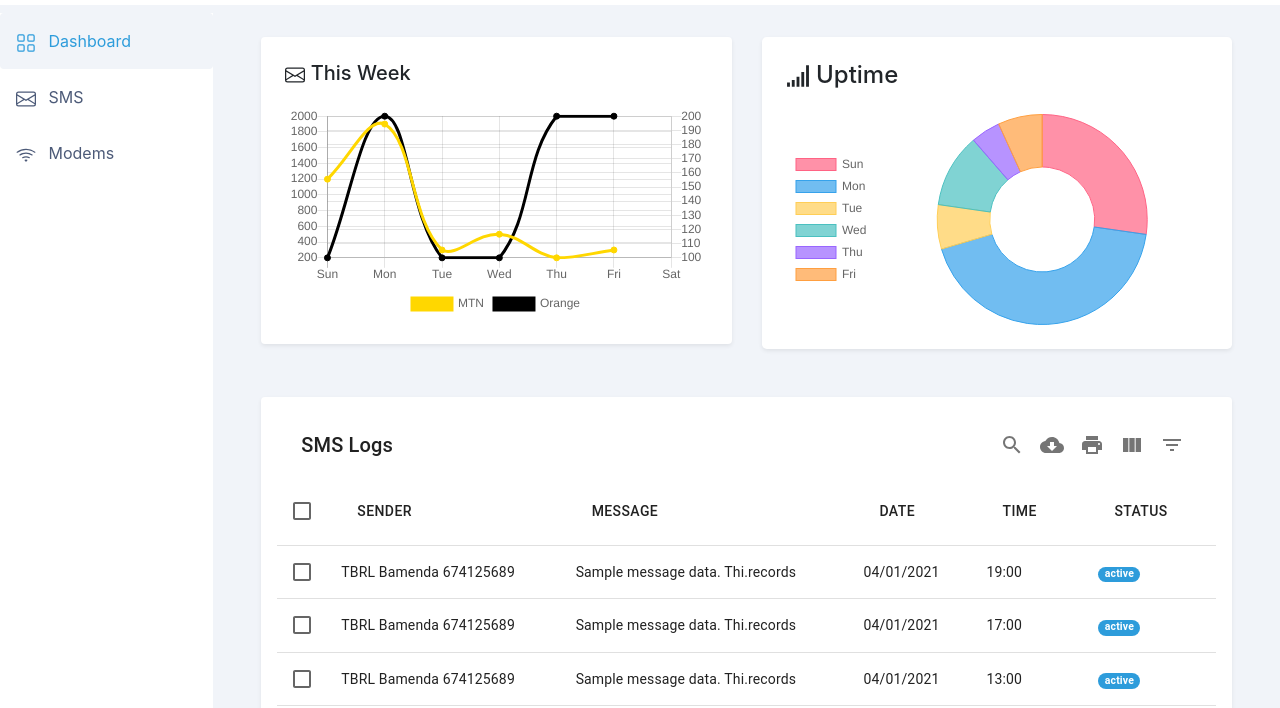
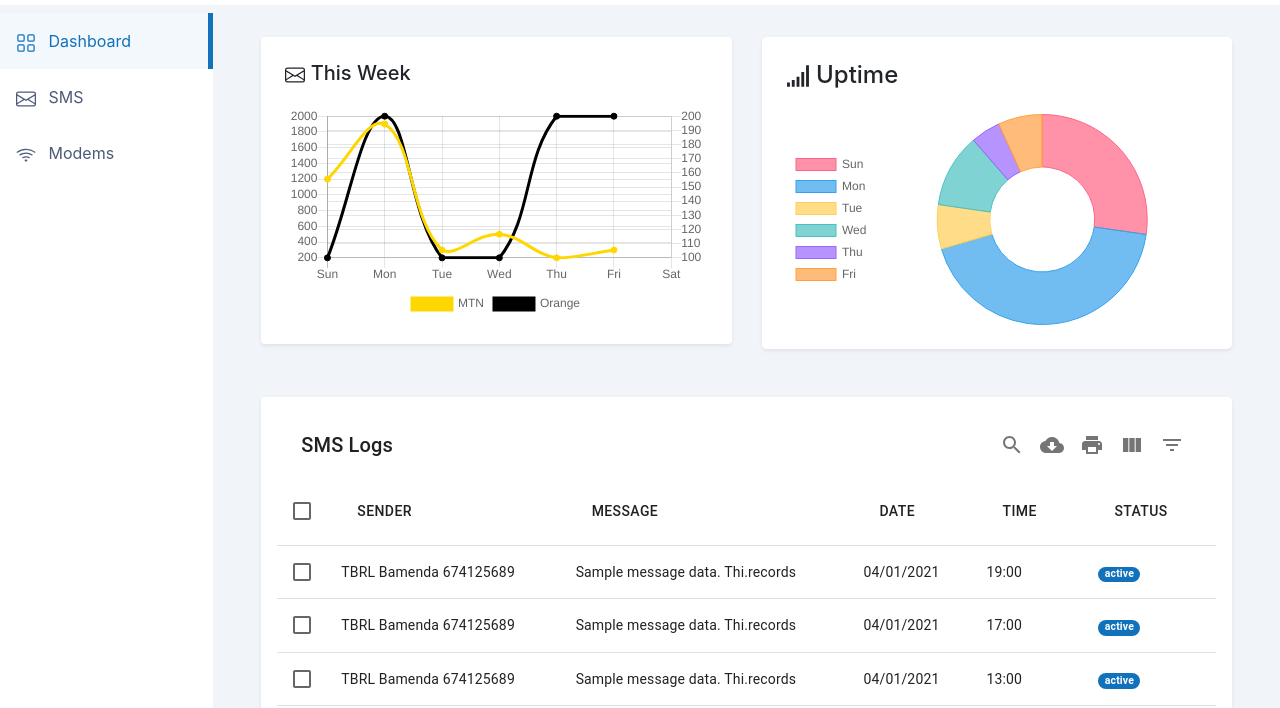
Before and after one commit to Afkanerd/Deku-npm-release, a React app in the folder dash/: page / in a window 1280 px wide. Shown: the part 51-759 px from the top of the page. Built offline with nearby package versions, Linux system fonts and the light colour scheme.

Commit message:
update colors

```diff
--- a/dash/src/main.scss
+++ b/dash/src/main.scss
@@ -1,19 +1,26 @@
 // custom styles + overrides
 
 // overrides
-$body-bg: #F1F4F9;
+$body-bg: #f1f4f9;
 $theme-colors: (
-  "primary": #2D9CDB,
+  "primary": rgb(17, 113, 186),
   "danger": #ff4136,
-  "secondary": #B6C5E3,
-  "dark": #4C5A78,
+  "secondary": #b6c5e3,
+  "dark": #4c5a78,
 );
-$nav-pills-link-active-bg: #F1F4F9;
-$nav-pills-link-active-color:  #2D9CDB;
+$nav-pills-link-active-bg: rgba(17, 113, 186, 0.05);
+$nav-pills-link-active-color: rgb(17, 113, 186);
 $nav-tabs-border-radius: 0;
 
 @import "~bootstrap/scss/bootstrap";
 
-.nav-link , .nav-link:hover{
-  color:#4C5A78;
+.nav-link,
+.nav-link:hover {
+  color: #4c5a78;
 }
+
+.nav-pills .nav-link.active,
+.nav-pills .show > .nav-link {
+  border-right: 5px solid rgb(17, 113, 186);
+  border-radius: 0;
+}
```
